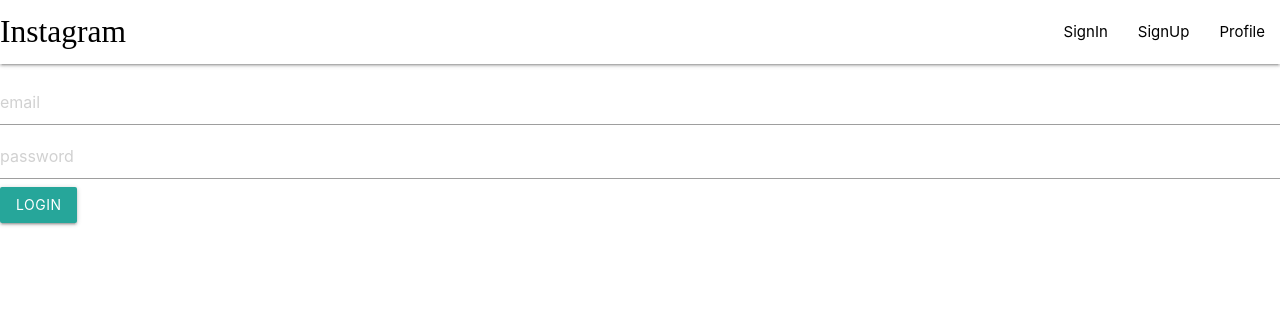
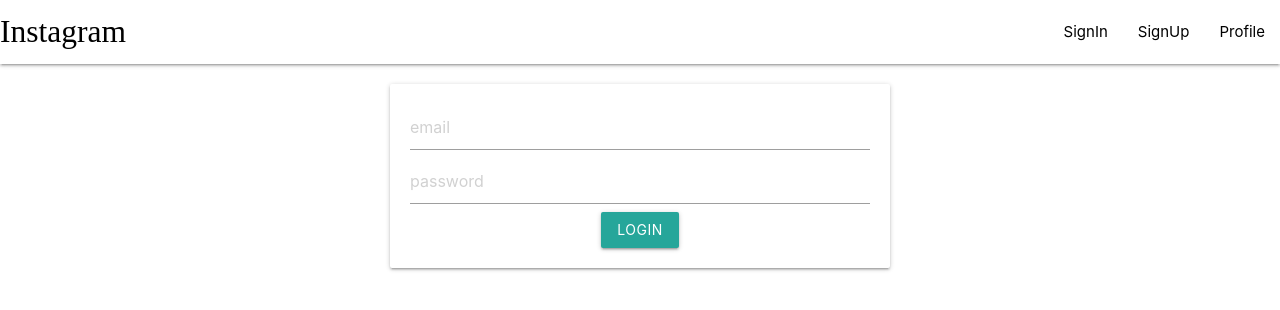
Before and after one commit to dimanranawaka/MERN_Stack_Social_Site, a React (Create React App) app in the folder client/: page /SignIn in a window 1280 px wide. Shown: the top 310 px of the page. Built offline with nearby package versions, Linux system fonts and the light colour scheme; a web font is replaced by a local one.

Commit message:
signIn Ui

```diff
--- a/client/src/App.css
+++ b/client/src/App.css
@@ -7,3 +7,10 @@
 .brand-logo{
     font-family: 'Grand Hotel', cursive;
 }
+
+.auth-card{
+    max-width: 500px;
+    margin: 20px auto;
+    padding: 20px;
+    text-align: center;
+}
--- a/client/src/components/screens/Login.js
+++ b/client/src/components/screens/Login.js
@@ -3,14 +3,15 @@
 const Login = () => {
 
     return (
-        <div>
-            <div class="card"> </div>
-            <input type="text" placeholder="email" />
-            <input type="text" placeholder="password" />
+        <div className="mycard">
+            <div className="card auth-card">
+                <input type="text" placeholder="email" />
+                <input type="text" placeholder="password" />
 
-            <button class="btn waves-effect waves-light">
-                Login
-            </button>
+                <button class="btn waves-effect waves-light">
+                    Login
+                </button>
+            </div>
         </div>
     );
 };
```
